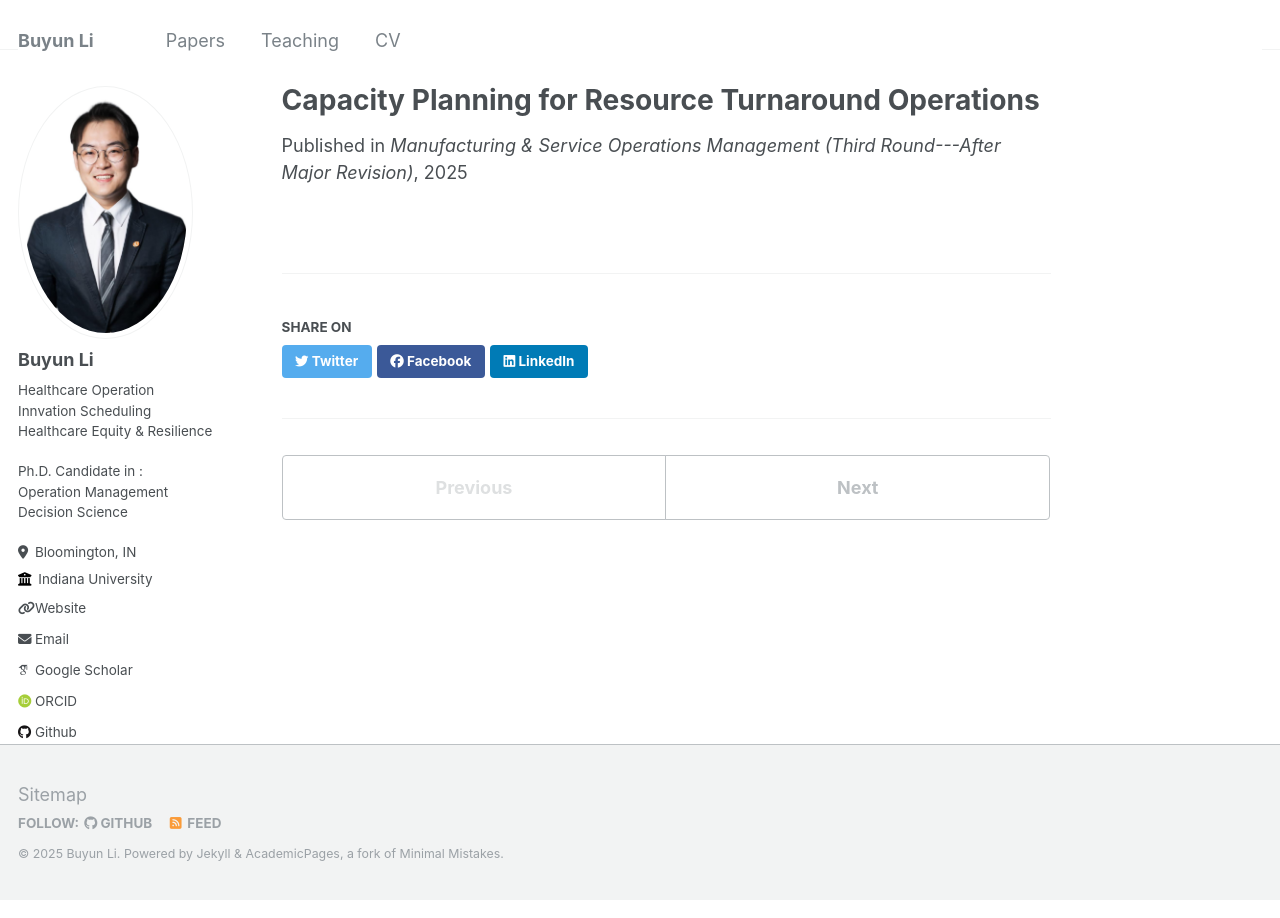
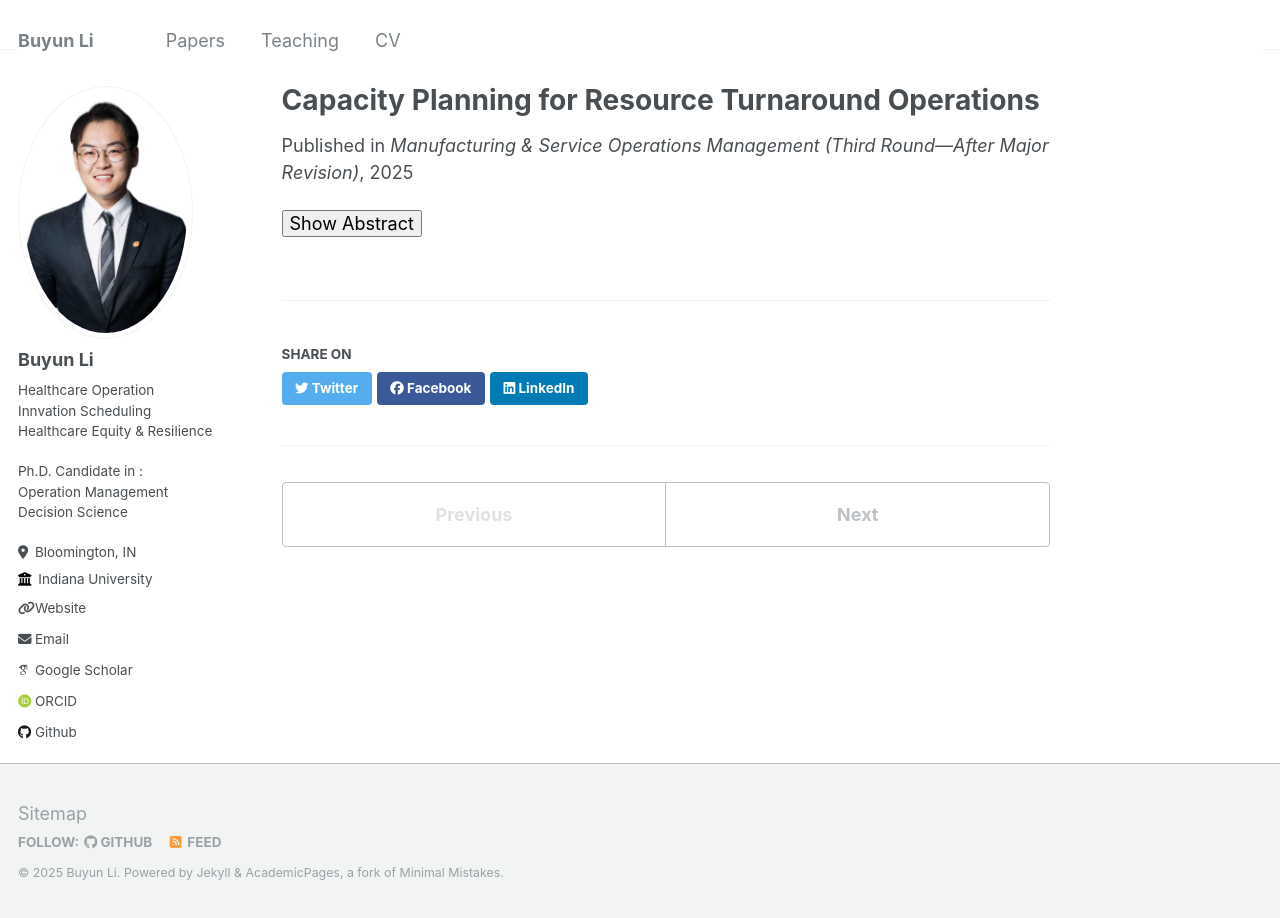
Before and after one commit to BuyunLi/BuyunLi.github.io, a Jekyll site: the page built from _publications/2023-paper1.md, in a window 1280 px wide. Built offline with Jekyll 4.4.1, drawn with Linux system fonts in a browser that asks for light colours; some web fonts are replaced.

Commit message:
Update 2023-paper1.md

```diff
--- a/_publications/2023-paper1.md
+++ b/_publications/2023-paper1.md
@@ -1,10 +1,26 @@
 ---
 title: "Capacity Planning for Resource Turnaround Operations"
-venue: " Manufacturing & Service Operations Management (Third Round---After Major Revision)"
+venue: "Manufacturing & Service Operations Management (Third Round—After Major Revision)"
 status: "under_review"
-authors: "Buyun Li , Vince Slaugh"
-abstract: "Many shared resources, such as hotel rooms or rental cars, require cleaning, charging, or some other operation to turn around the resources between successive customer uses. We study staffing and shift planning decisions for the turnaround service capacity to minimize the sum of customer waiting and staffing costs. Random customer departures, random customer arrivals, and worker shifts with breaks add to the managerial challenge. Using the frameworks of diminishing returns, submodularity, and M-convexity, we demonstrate analytical properties for capacity decisions in three staffing scenarios, including our primary model that focuses on shift planning. We propose a solution heuristic that efficiently provides near-optimal solutions. We illustrate the value of our model for hotel housekeeping operations using data from a large city-center hotel. Reallocating some room attendants to different shift start times, especially later in the day compared to the current practice, can effectively eliminate guest waiting after the posted check-in time. Hotels can reduce room attendant idleness and room readiness issues by departing from the common industry practice of all workers starting at 8:00 am. Simply having two shift start times in the morning may virtually eliminate waiting and help in recruiting and retaining workers."
+authors: "Buyun Li, Vince Slaugh"
 pdf_link: /files/Capacity_Planning_for_Resource_Turnaround_Operations.pdf
 collection: publications
+---
 
----
+<div>
+  <button onclick="toggleAbstract(this)" class="abstract-toggle">Show Abstract</button>
+  <div class="abstract-text" style="display: none; margin-top: 5px;">
+    <p>
+      Many shared resources, such as hotel rooms or rental cars, require cleaning, charging, or some other operation to turn around the resources between successive customer uses. We study staffing and shift planning decisions for the turnaround service capacity to minimize the sum of customer waiting and staffing costs. Random customer departures, random customer arrivals, and worker shifts with breaks add to the managerial challenge. Using the frameworks of diminishing returns, submodularity, and M-convexity, we demonstrate analytical properties for capacity decisions in three staffing scenarios, including our primary model that focuses on shift planning. We propose a solution heuristic that efficiently provides near-optimal solutions. We illustrate the value of our model for hotel housekeeping operations using data from a large city-center hotel. Reallocating some room attendants to different shift start times, especially later in the day compared to the current practice, can effectively eliminate guest waiting after the posted check-in time. Hotels can reduce room attendant idleness and room readiness issues by departing from the common industry practice of all workers starting at 8:00 am. Simply having two shift start times in the morning may virtually eliminate waiting and help in recruiting and retaining workers.
+    </p>
+  </div>
+</div>
+
+<script>
+function toggleAbstract(button) {
+  const abstract = button.nextElementSibling;
+  const isHidden = abstract.style.display === "none";
+  abstract.style.display = isHidden ? "block" : "none";
+  button.textContent = isHidden ? "Hide Abstract" : "Show Abstract";
+}
+</script>
```
